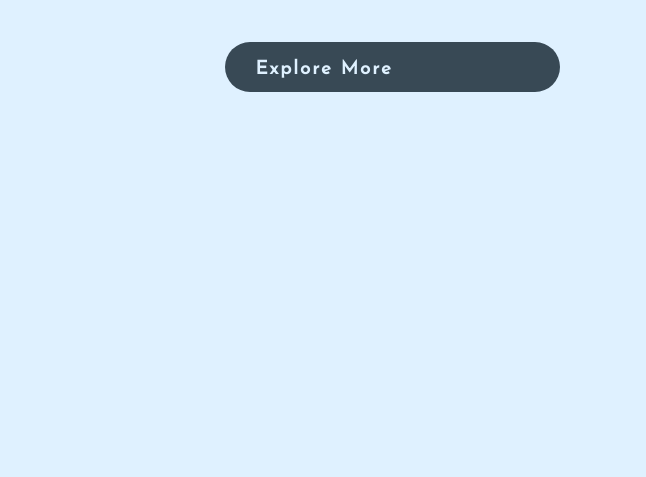
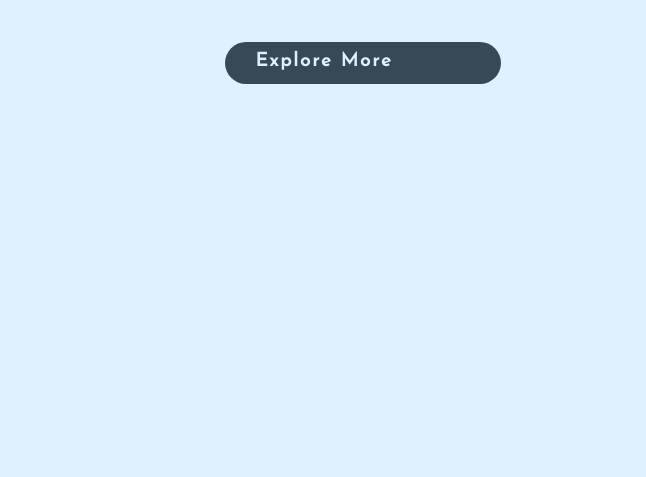
Before and after one commit to Zerxnath/Ezrcxt, a plain HTML site: page index.html in a window 1280 px wide. Shown: the part 323-800 px from the top of the page, without its empty margins (316-962 px from the left). Drawn offline with Linux system fonts and the light colour scheme; a web font is replaced by a local one.

Commit message:
Update style.css

```diff
--- a/style.css
+++ b/style.css
@@ -109,8 +109,8 @@
     color: #384955;
 }
 .aside {
-    height: 50px;
-    width: 335px;
+    height: 42px;
+    width: 276px;
     position: relative;
     background-color: #384955;
     margin: 0 541px;
```
